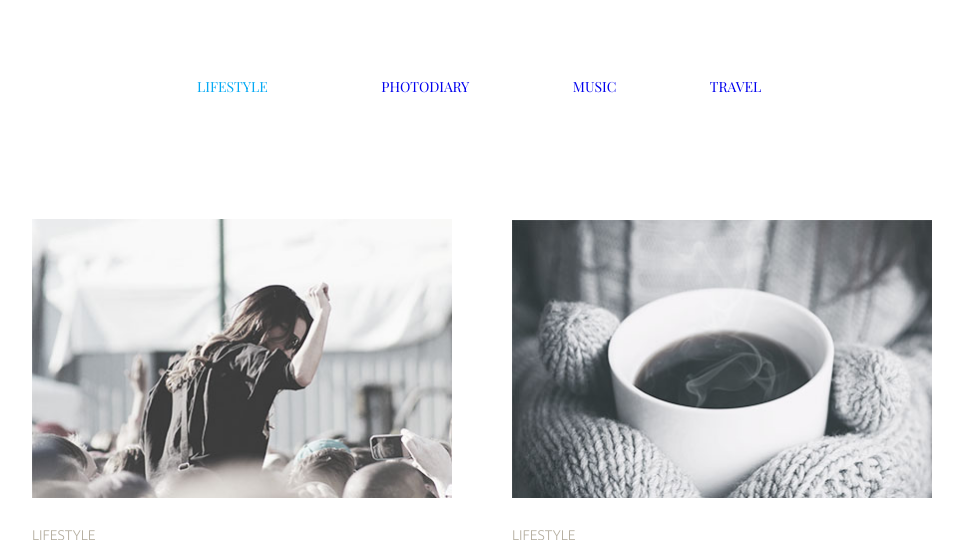
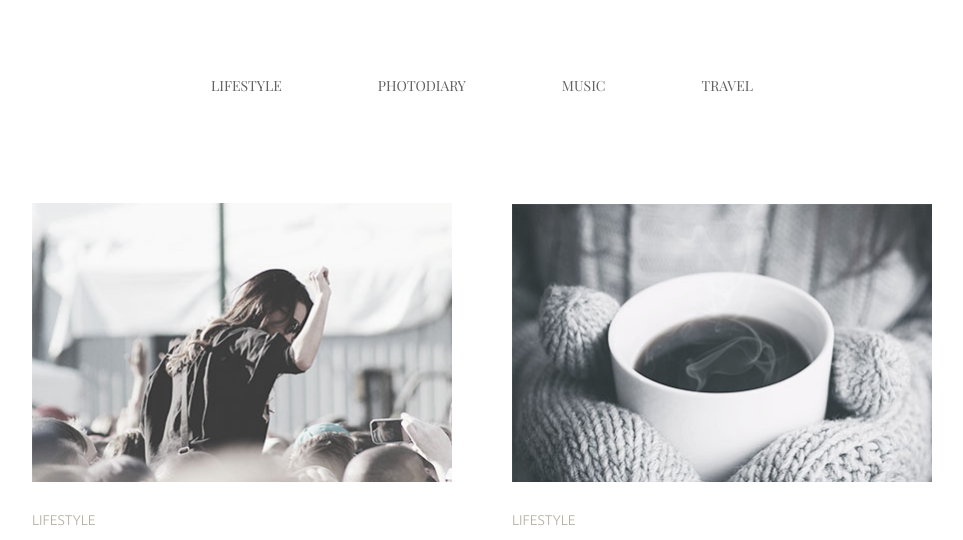
Before and after one commit to Oleh-Lee/goit-fe-course, a plain HTML site: page html-css/module-3/index.html in a window 1280 px wide. Shown: the top 540 px of the page, without its empty margins (158-1121 px from the left). Drawn offline with nearby package versions, Linux system fonts and the light colour scheme.

Commit message:
fixed 8\9 items

```diff
--- a/html-css/module-3/css/styles.css
+++ b/html-css/module-3/css/styles.css
@@ -4,17 +4,18 @@ html{
 *, *::before, *::after{
     box-sizing: inherit;
 }
-
 h1{
-    margin-top: 0px;
-    margin-bottom: 0px;
+    margin-top: 0;
+    margin-bottom: 0;
 }
 h3{
-    margin-top: 0px;
-    margin-bottom: 0px;
+    margin-top: 0;
+    margin-bottom: 0;
 }
-
-
+p{
+    margin-top: 0;
+    margin-bottom: 0;
+}
 body{
     font-family: 'Playfair Display', serif;
     font-size: 14px;
@@ -32,73 +33,76 @@ body{
     line-height: 24px;
     text-transform: uppercase;
     color: #b4ad9e;
-
+    margin: 0;
+    margin-bottom: 16px;
 }
 .tittle{
     font-size: 30px;
     font-weight: 400;
     line-height: 36px ;
+    margin-bottom: 30px ;
 }
 .main-menu a {
     display: inline-block;
     text-decoration: none;
     text-transform: uppercase;
     list-style: none;
+      color: #626262;
+}
+.header{
+    margin: 0;
+    padding: 0;
+    padding-top: 74px;
+    padding-bottom: 100px;
+}
+.main-menu{
+    margin: 0;
+    padding: 0;
+    font-size: 0;
+    width: 900px;
+    text-align: center;
 
 
 }
-.main-menu{
-
-    margin-top: 75px;
-    padding: 0px;
-    margin-bottom: 0px;
+.main-menu li:not(:last-child) {
+    margin-right: 96px;
 }
-
 .main-menu li {
     display: inline-block;
 }
-.main-menu li:first-child{
-    color: #03a9f4;
-    margin-left: 165px;
-    margin-right: 110px;
-}
-.main-menu li:last-child{
-    margin-right: 165px;
-    margin-left: 90px;
-}
-.main-menu li:nth-child(2){
-    margin-right: 100px;
-}
-.main-menu-item-left a:first-child{
-    color: #03a9f4;
+.main-menu-item{
+    font-size: 14px;
+    line-height: 24px;
 }
 .main-menu a:hover,
 .main-menu a:focus {
    color: #03a9f4;
 }
-
 img{
     display: block;
     max-width: 100%;
     height: auto;
-    margin-bottom: 25px;
-    margin-top: 120px;
+    margin: 0;
+    padding-bottom: 26px;
+
 }
 section{
-    margin: 0px;
-    padding: 0px;
+    margin: 0;
+    padding: 0;
+}
+.text{
+     font-size: 14px;
+     line-height: 24px;
+    padding-bottom: 0;
+    margin: 0;
+    margin-bottom: 130px;
 }
 
-.text{
-     font-size: 14px;
-    margin-top: 34px;
-    margin-bottom: 0px;
-
-}
 .content-list{
     list-style: none;
     font-size: 0;
-    padding: 0px;
+    padding: 0;
+    margin: 0;
 }
 .content-item{
     display: inline-block;
@@ -107,11 +111,8 @@ section{
 .content-item:not(:nth-child(2n)){
     margin-right: 60px;
 }
-
 .load-more{
-    margin-top: 52px;
-    margin-left: 360px;
-    margin-bottom: 70px;
+    margin: 0;
     padding: 18px 36px;
     font-size: 20px;
     line-height: 24px;
@@ -119,10 +120,10 @@ section{
     border: 1px solid #626262;
     cursor: pointer;
     display: block;
+
 }
-.botton{
-    margin-bottom: 56px;
-    margin-top: 56px;
+.section{
+    padding-bottom: 70px;
 }
 
 .visually-hidden:not(:focus):not(:active),
--- a/html-css/module-3/index.html
+++ b/html-css/module-3/index.html
@@ -14,11 +14,12 @@
 
 <body>
     <h1 class="visually-hidden">Our amazing pain and gain site</h1>
-    <header>
-        <nav class="main-nav container">
+    <div class="container">
+    <header class="header">
+        <nav class="main-nav">
             <ul class="main-menu">
-                <li class="main-menu-item-left">
-                    <a href="#lifestyle" class="main-menu-link-left">Lifestyle</a>
+                <li class="main-menu-item">
+                    <a href="#lifestyle" class="main-menu-link">Lifestyle</a>
                 </li>
                 <li class="main-menu-item">
                     <a href="#photodiary" class="main-menu-link">Photodiary</a>
@@ -32,7 +33,7 @@
             </ul>
         </nav>
     </header>
-    <main class="container">
+    <main>
   <!--Cection with articles-->
         <section class="section">
             <h2 class="visually-hidden">Articles-list</h2>
@@ -95,9 +96,10 @@
             </article>
         </li>
         </ul>
-            <div class="button"><button class="load-more">Load more</button></div>
+            <button class="load-more">Load more</button>
         </section>
     </main>
+</div>
 </body>
 
 </html>
```
